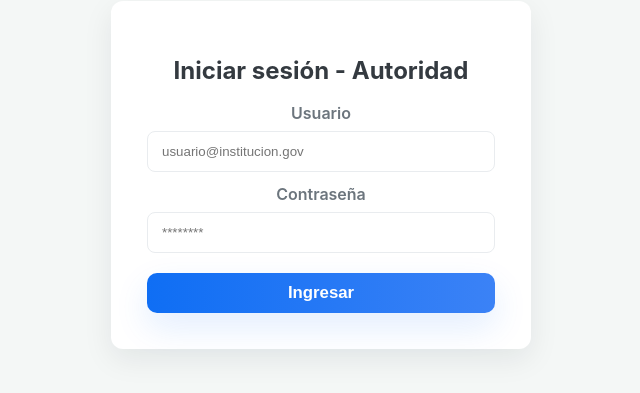
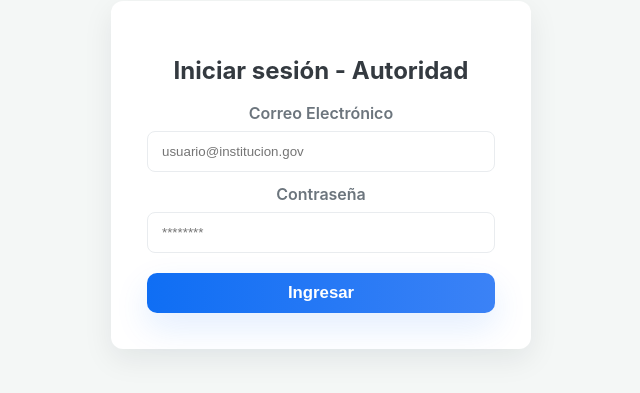
Before and after one commit to RonaldoTcnJnc/SistemadeDenuncias, a React (Vite) app: page /iniciar-sesion-autoridad in a window 1280 px wide. Shown: the part 105-498 px from the top of the page, without its empty margins (319-959 px from the left). Built offline with nearby package versions, Linux system fonts and the light colour scheme; the HTML template or start-up script is replaced by a standard one.

Commit message:
Implement real authentication on frontend

```diff
--- a/src/App.jsx
+++ b/src/App.jsx
@@ -1,3 +1,4 @@
+import React, { useState, useEffect } from 'react';
 import { BrowserRouter, Routes, Route, Navigate } from 'react-router-dom';
 import HomePage from './components/HomePage/HomePage';
 import Ayuda from './components/Ayuda/Ayuda'; // <-- añade esto si falta
@@ -18,8 +19,19 @@ import MyReports from './components/Placeholders/MyReports';
 import Register from './components/Placeholders/Register';
 
 function App() {
-  // Simulación de autenticación. Cambia a `true` para ver las páginas protegidas.
-  const isAuthenticated = true;
+  const [isAuthenticated, setIsAuthenticated] = useState(!!localStorage.getItem('token'));
+
+  useEffect(() => {
+    const checkAuth = () => {
+      setIsAuthenticated(!!localStorage.getItem('token'));
+    };
+    // Revisar al montar
+    checkAuth();
+
+    // Escuchar evento personalizado para login/logout sin recargar
+    window.addEventListener('auth-change', checkAuth);
+    return () => window.removeEventListener('auth-change', checkAuth);
+  }, []);
 
   return (
     <BrowserRouter>
--- a/src/components/Authority/AuthorityLogin.jsx
+++ b/src/components/Authority/AuthorityLogin.jsx
@@ -3,23 +3,71 @@ import { useNavigate } from 'react-router-dom';
 import './AuthorityLogin.css';
 
 const AuthorityLogin = () => {
+  const [email, setEmail] = React.useState('');
+  const [password, setPassword] = React.useState('');
+  const [error, setError] = React.useState('');
   const navigate = useNavigate();
+
+  const handleLogin = async (e) => {
+    e.preventDefault();
+    setError('');
+
+    try {
+      const response = await fetch('/api/auth/login', {
+        method: 'POST',
+        headers: { 'Content-Type': 'application/json' },
+        body: JSON.stringify({ email, password, type: 'autoridad' })
+      });
+
+      const data = await response.json();
+
+      if (data.success) {
+        localStorage.setItem('token', data.token);
+        localStorage.setItem('user', JSON.stringify(data.user));
+        // Notificar a App.jsx
+        window.dispatchEvent(new Event('auth-change'));
+        navigate('/panel-autoridad');
+      } else {
+        setError(data.error || 'Error al iniciar sesión');
+      }
+    } catch (err) {
+      console.error(err);
+      setError('Error de conexión con el servidor');
+    }
+  };
 
   return (
     <div className="auth-login-wrapper">
       <div className="auth-login-card">
         <h2>Iniciar sesión - Autoridad</h2>
-        <div className="auth-form">
+
+        {error && <div style={{ color: 'red', marginBottom: '10px' }}>{error}</div>}
+
+        <form className="auth-form" onSubmit={handleLogin}>
           <label>
-            Usuario
-            <input type="text" name="username" placeholder="usuario@institucion.gov" />
+            Correo Electrónico
+            <input
+              type="email"
+              name="email"
+              placeholder="usuario@institucion.gov"
+              value={email}
+              onChange={(e) => setEmail(e.target.value)}
+              required
+            />
           </label>
           <label>
             Contraseña
-            <input type="password" name="password" placeholder="********" />
+            <input
+              type="password"
+              name="password"
+              placeholder="********"
+              value={password}
+              onChange={(e) => setPassword(e.target.value)}
+              required
+            />
           </label>
-          <button type="button" onClick={() => navigate('/panel-autoridad')} className="btn btn-primary">Ingresar</button>
-        </div>
+          <button type="submit" className="btn btn-primary">Ingresar</button>
+        </form>
       </div>
     </div>
   );
--- a/src/components/LoginPage/LoginPage.jsx
+++ b/src/components/LoginPage/LoginPage.jsx
@@ -1,24 +1,73 @@
 import React from 'react';
-import { Link } from 'react-router-dom';
+import { Link, useNavigate } from 'react-router-dom';
 import './LoginPage.css';
 // Importa íconos
 import { FcGoogle } from 'react-icons/fc';
 import { FaFacebook } from 'react-icons/fa';
 
 const LoginPage = () => {
+  const [email, setEmail] = React.useState('');
+  const [password, setPassword] = React.useState('');
+  const [error, setError] = React.useState('');
+  const navigate = useNavigate();
+
+  const handleLogin = async (e) => {
+    e.preventDefault();
+    setError('');
+
+    try {
+      const response = await fetch('/api/auth/login', {
+        method: 'POST',
+        headers: { 'Content-Type': 'application/json' },
+        body: JSON.stringify({ email, password, type: 'ciudadano' })
+      });
+
+      const data = await response.json();
+
+      if (data.success) {
+        localStorage.setItem('token', data.token);
+        localStorage.setItem('user', JSON.stringify(data.user));
+        // Notificar a App.jsx
+        window.dispatchEvent(new Event('auth-change'));
+        navigate('/panel');
+      } else {
+        setError(data.error || 'Error al iniciar sesión');
+      }
+    } catch (err) {
+      console.error(err);
+      setError('Error de conexión con el servidor');
+    }
+  };
+
   return (
     <div className="login-page-container">
       <div className="login-form-box">
         <h2>Bienvenido de vuelta</h2>
         <p>Inicia sesión para continuar en la plataforma.</p>
-        <form>
+
+        {error && <div style={{ color: 'red', marginBottom: '10px' }}>{error}</div>}
+
+        <form onSubmit={handleLogin}>
           <div className="input-group">
             <label htmlFor="email">Correo electrónico</label>
-            <input type="email" id="email" placeholder="juan.perez@example.com" />
+            <input
+              type="email"
+              id="email"
+              placeholder="juan.perez@example.com"
+              value={email}
+              onChange={(e) => setEmail(e.target.value)}
+              required
+            />
           </div>
           <div className="input-group">
             <label htmlFor="password">Contraseña</label>
-            <input type="password" id="password" />
+            <input
+              type="password"
+              id="password"
+              value={password}
+              onChange={(e) => setPassword(e.target.value)}
+              required
+            />
           </div>
           <div className="form-options">
             <label className="remember-me">
@@ -30,11 +79,11 @@ const LoginPage = () => {
         </form>
         <div className="separator">O continuar con</div>
         <div className="social-login-buttons">
-          <button className="btn-social google">
+          <button type="button" className="btn-social google">
             <FcGoogle size={22} /> Google
           </button>
-          <button className="btn-social facebook">
-            <FaFacebook size={22} color="#1877F2"/> Facebook
+          <button type="button" className="btn-social facebook">
+            <FaFacebook size={22} color="#1877F2" /> Facebook
           </button>
         </div>
         <p className="signup-link">
```
